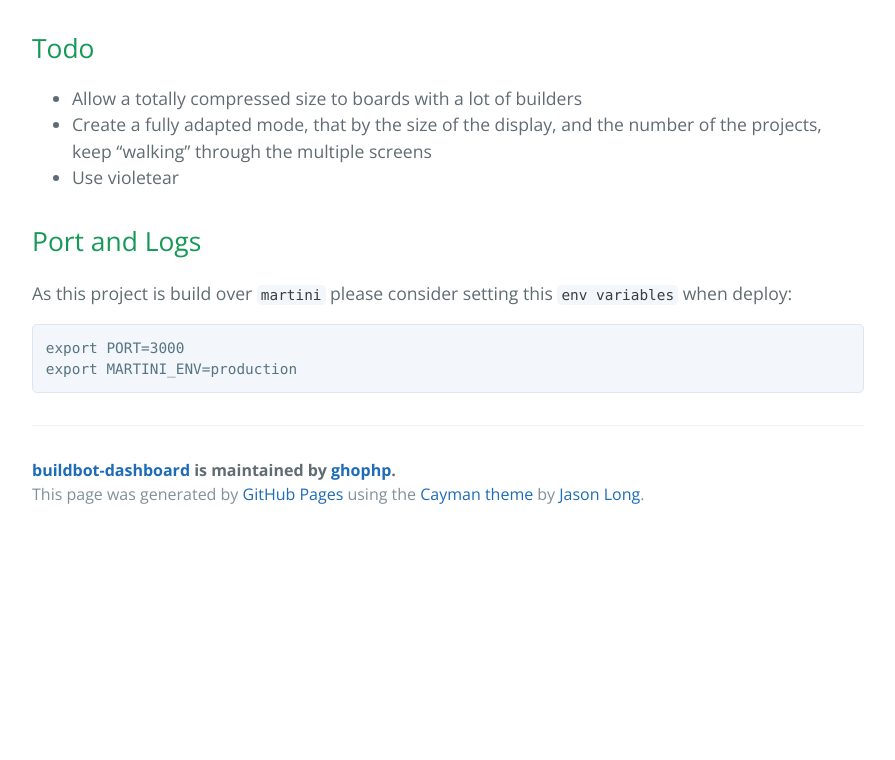
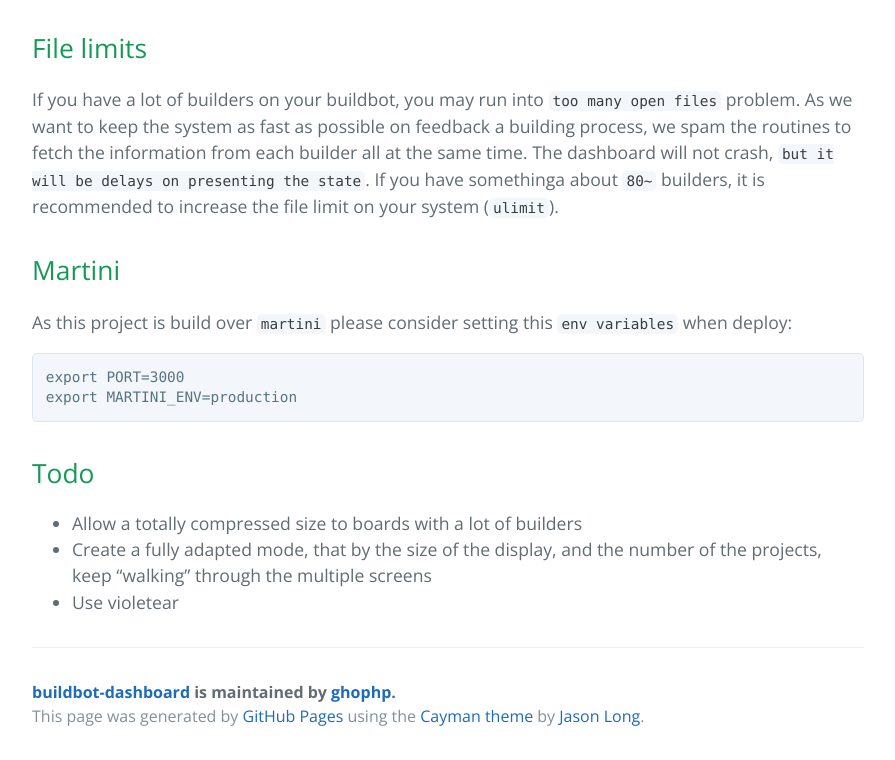
Before and after one commit to ghophp/buildbot-dashboard, a plain HTML site: page index.html in a window 1280 px wide. Shown: the part 3348-4108 px from the top of the page, without its empty margins (192-1087 px from the left). Before the commit the page ends 3886 px from the top, so only its background shows below. Drawn offline with nearby package versions, Linux system fonts and the light colour scheme.

Commit message:
update pages with file limits and structure

```diff
--- a/index.html
+++ b/index.html
@@ -93,17 +93,19 @@ $ ./install.sh
 <h2><a id="Preview_60"></a>Preview</h2>
 <p><img src="https://github.com/ghophp/buildbot-dashboard/raw/master/preview/preview_apache.gif?raw=true" alt="Apache Board" title="Apache Board"></p>
 <p><img src="https://github.com/ghophp/buildbot-dashboard/raw/master/preview/preview_apache_small.gif?raw=true" alt="Apache Board Small" title="Apache Board Small"></p>
+<h2><a id="File_limits_70"></a>File limits</h2>
+<p>If you have a lot of builders on your buildbot, you may run into <code>too many open files</code> problem. As we want to keep the system as fast as possible on feedback a building process, we spam the routines to fetch the information from each builder all at the same time. The dashboard will not crash, <code>but it will be delays on presenting the state</code>. If you have somethinga about <code>80~</code> builders, it is recommended to increase the file limit on your system (<code>ulimit</code>).</p>
+<h2><a id="Port_and_Logs_27"></a>Martini</h2>
+<p>As this project is build over <code>martini</code> please consider setting this <code>env variables</code> when deploy:</p>
+<pre><code class="language-sh"><span class="hljs-built_in">export</span> PORT=<span class="hljs-number">3000</span>
+<span class="hljs-built_in">export</span> MARTINI_ENV=production
+</code></pre>
 <h2><a id="Todo_65"></a>Todo</h2>
 <ul>
 <li>Allow a totally compressed size to boards with a lot of builders</li>
 <li>Create a fully adapted mode, that by the size of the display, and the number of the projects, keep “walking” through the multiple screens</li>
 <li>Use violetear</li>
 </ul>
-<h2><a id="Port_and_Logs_27"></a>Port and Logs</h2>
-<p>As this project is build over <code>martini</code> please consider setting this <code>env variables</code> when deploy:</p>
-<pre><code class="language-sh"><span class="hljs-built_in">export</span> PORT=<span class="hljs-number">3000</span>
-<span class="hljs-built_in">export</span> MARTINI_ENV=production
-</code></pre>
     <footer class="site-footer">
       <span class="site-footer-owner"><a href="https://github.com/ghophp/buildbot-dashboard">buildbot-dashboard</a> is maintained by <a href="https://github.com/ghophp">ghophp</a>.</span>
 
```
